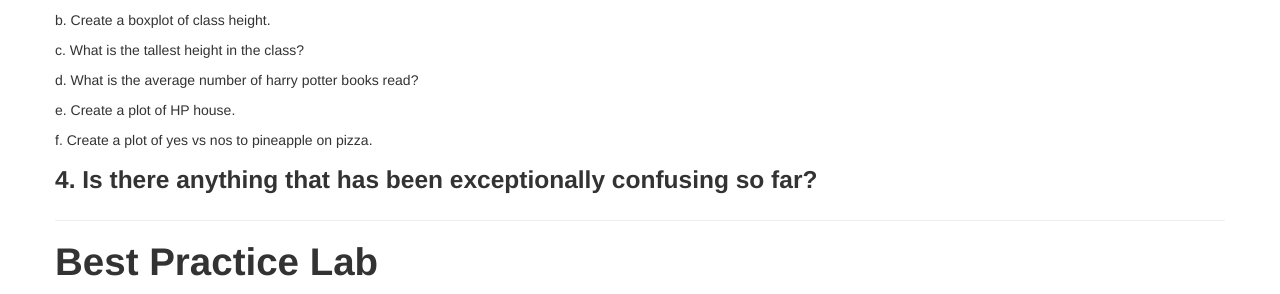
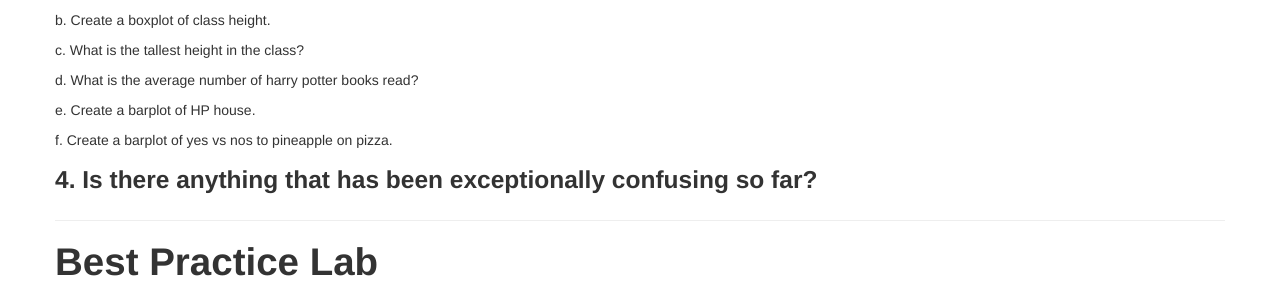
Before and after one commit to intro2r/intro2r, a Jekyll site: the page built from unit1/labs.md, in a window 1280 px wide and 900 px high, scrolled down 3019 px. Shown: the part 158-452 px from the top of the window. Built offline with Jekyll 4.4.1, drawn with Linux system fonts in a browser that asks for light colours; our own code applies the rules of GitHub Pages for plain Markdown files.

Commit message:
Update labs.md

```diff
--- a/unit1/labs.md
+++ b/unit1/labs.md
@@ -191,9 +191,9 @@ Scroll down or click [here](../unit1/labs.html#how-to-submit-your-labs) to check
 
   d. What is the average number of harry potter books read?
 
-  e. Create a plot of HP house.
+  e. Create a barplot of HP house.
 
-  f. Create a plot of yes vs nos to pineapple on pizza.
+  f. Create a barplot of yes vs nos to pineapple on pizza.
 
 
 ### 4. Is there anything that has been exceptionally confusing so far?
```
